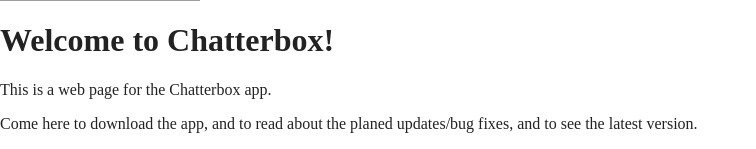
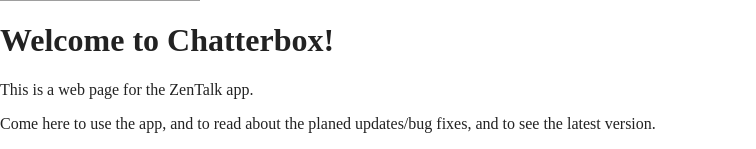
Before and after one commit to codexa/zentext, a PHP site: page / in a window 1280 px wide. Shown: the part 867-1016 px from the top of the page, without its empty margins (0-756 px from the left). Run offline with PHP 8.4, Linux system fonts and the light colour scheme; grey boxes are pictures that could not be loaded.

Commit message:
Update index.php

```diff
--- a/index.php
+++ b/index.php
@@ -9,8 +9,8 @@
     <main class="page" theme="white">
       <img src="/style/assets/logo.png" alt="logo" height="200" width="200" />
       <h1>Welcome to Chatterbox!</h1>
-      <p>This is a web page for the Chatterbox app.</p>
-      <p>Come here to download the app, and to read about the planed updates/bug fixes, and to see the latest version.</p>
+      <p>This is a web page for the ZenTalk app.</p>
+      <p>Come here to use the app, and to read about the planed updates/bug fixes, and to see the latest version.</p>
     </main>
   </body>
 </html>
```
